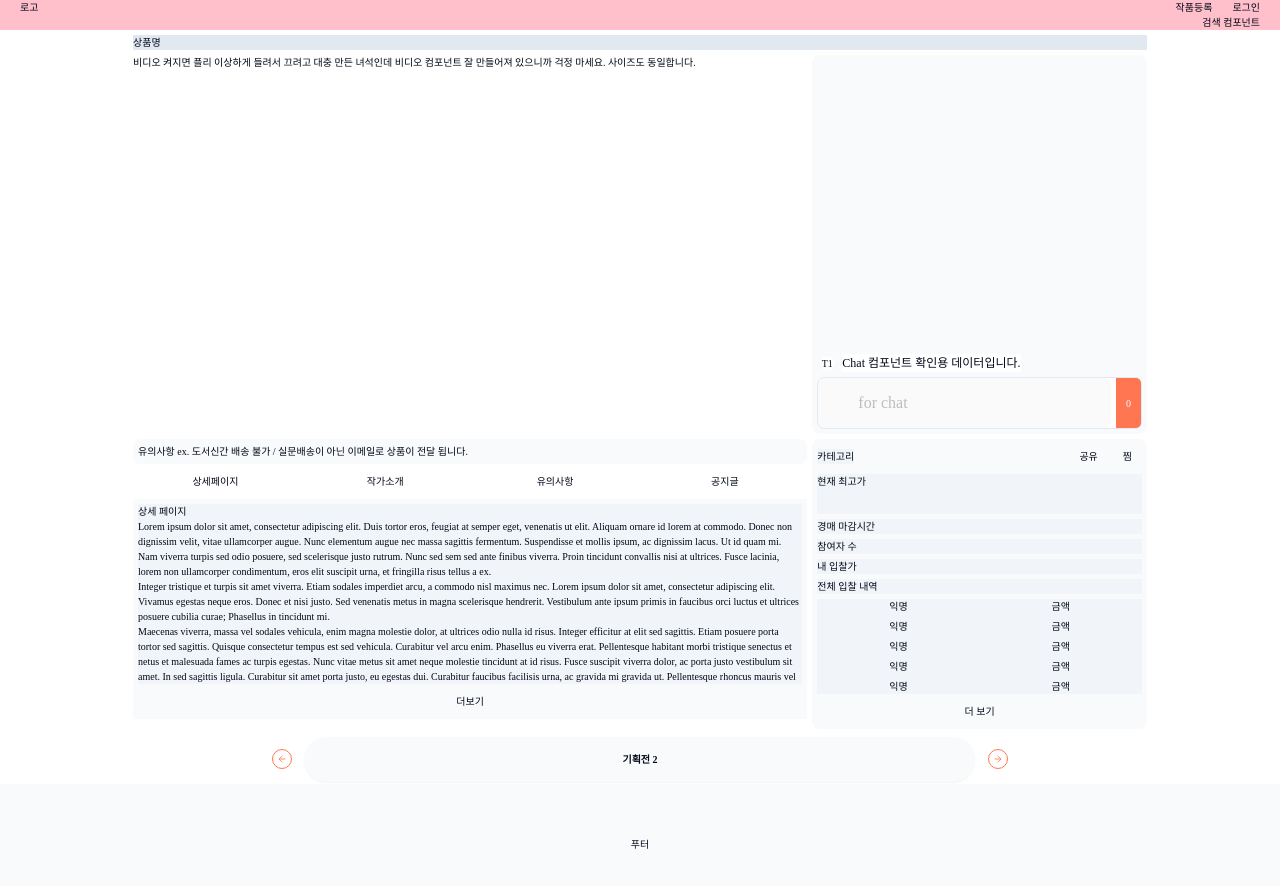
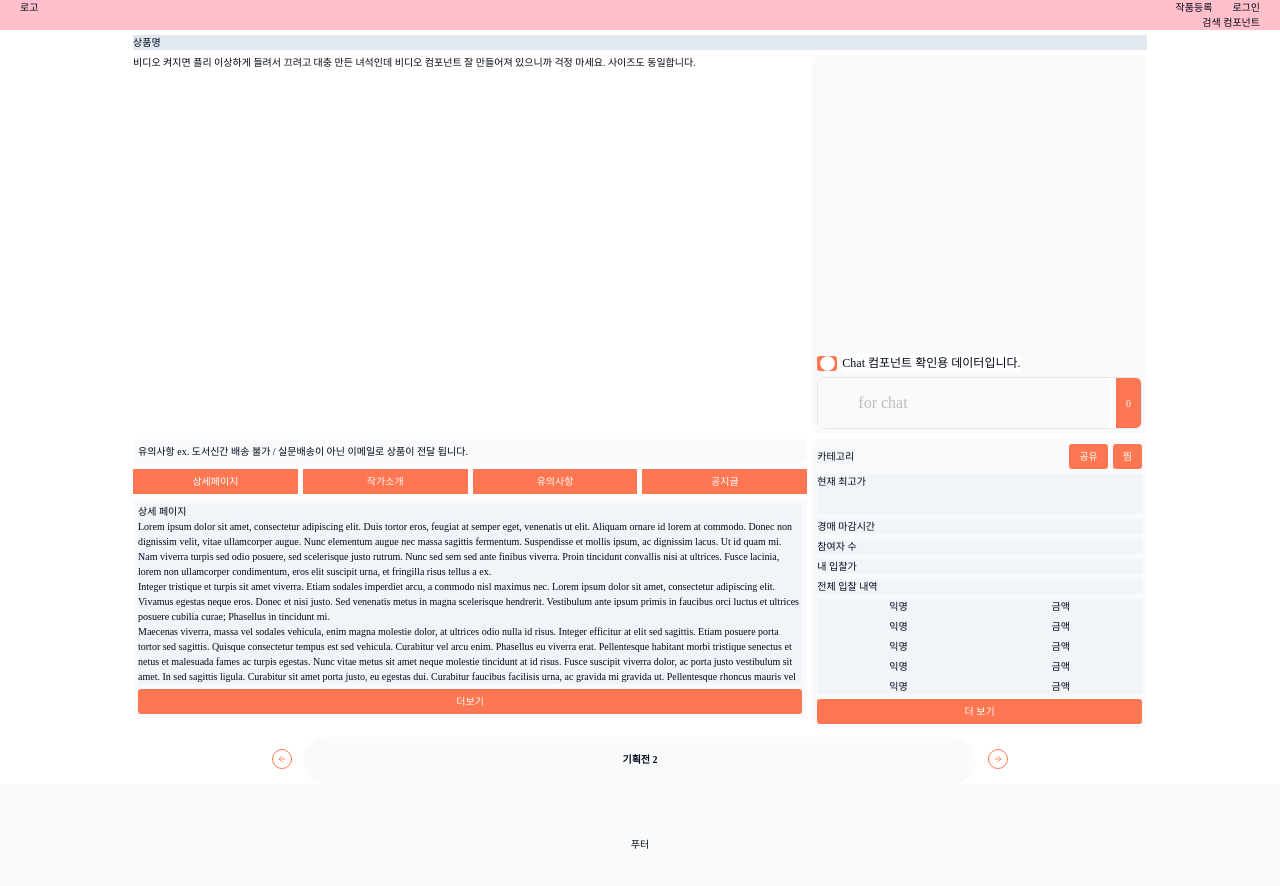
Before and after one commit to Team-YUMU/YUMU-FE, a Next.js app: page /auctionlist/1/live in a window 1280 px wide. Shown: the top 886 px of the page. Built offline with nearby package versions, Linux system fonts and the light colour scheme.

Commit message:
refactor : button variant default 초기 설정

```diff
--- a/src/components/common/AuctionDetail.tsx
+++ b/src/components/common/AuctionDetail.tsx
@@ -28,16 +28,16 @@ export function AuctionDetail() {
         유의사항 ex. 도서신간 배송 불가 / 실문배송이 아닌 이메일로 상품이 전달 됩니다.
       </div>
       <div className='grid w-full grid-cols-4 gap-2'>
-        <Button variant={'secondary'} onClick={handleMenu} className='rounded-none'>
+        <Button variant={'default'} onClick={handleMenu} className='rounded-none'>
           상세페이지
         </Button>
-        <Button variant={'secondary'} onClick={handleMenu} className='rounded-none'>
+        <Button variant={'default'} onClick={handleMenu} className='rounded-none'>
           작가소개
         </Button>
-        <Button variant={'secondary'} onClick={handleMenu} className='rounded-none'>
+        <Button variant={'default'} onClick={handleMenu} className='rounded-none'>
           유의사항
         </Button>
-        <Button variant={'secondary'} onClick={handleMenu} className='rounded-none'>
+        <Button variant={'default'} onClick={handleMenu} className='rounded-none'>
           공지글
         </Button>
       </div>
@@ -127,7 +127,7 @@ export function AuctionDetail() {
             </p>
           </div>
         </div>
-        <Button className='mt-2 w-full' variant={'secondary'} onClick={handleMore}>
+        <Button className='mt-2 w-full' variant={'default'} onClick={handleMore}>
           {isMoreView ? '줄이기' : '더보기'}
         </Button>
       </div>
--- a/src/components/domain/live/chats.tsx
+++ b/src/components/domain/live/chats.tsx
@@ -14,7 +14,7 @@ export function Chat({ user, children }: ChatProps) {
   }
   return (
     <div className={`flex ${checkIsUserMe} items-center justify-start gap-2`}>
-      <Button variant={'ghost'} className='h-6 w-6 hover:bg-transparent' onClick={handleAvatar}>
+      <Button variant={'default'} className='h-6 w-6 hover:bg-transparent' onClick={handleAvatar}>
         <Avatar className='h-6 w-6'>
           <AvatarFallback className='bg-white'>{user}</AvatarFallback>
         </Avatar>
--- a/src/components/domain/live/livebids.tsx
+++ b/src/components/domain/live/livebids.tsx
@@ -19,8 +19,8 @@ export function LiveBids() {
       <div className='flex flex-row items-center justify-between'>
         <p className='bg-slate-100'>카테고리</p>
         <div className='space-x-2'>
-          <Button variant={'secondary'}>공유</Button>
-          <Button variant={'secondary'}>찜</Button>
+          <Button variant={'default'}>공유</Button>
+          <Button variant={'default'}>찜</Button>
         </div>
       </div>
       <div className='h-16 bg-slate-100'>현재 최고가</div>
@@ -39,11 +39,11 @@ export function LiveBids() {
         </ul>
       </div>
       {visibleCount < testBidList.length ? (
-        <Button variant={'secondary'} onClick={handleShowMore}>
+        <Button variant={'default'} onClick={handleShowMore}>
           더 보기
         </Button>
       ) : (
-        <Button variant={'secondary'} onClick={handleShowLess}>
+        <Button variant={'default'} onClick={handleShowLess}>
           감추기
         </Button>
       )}
```
